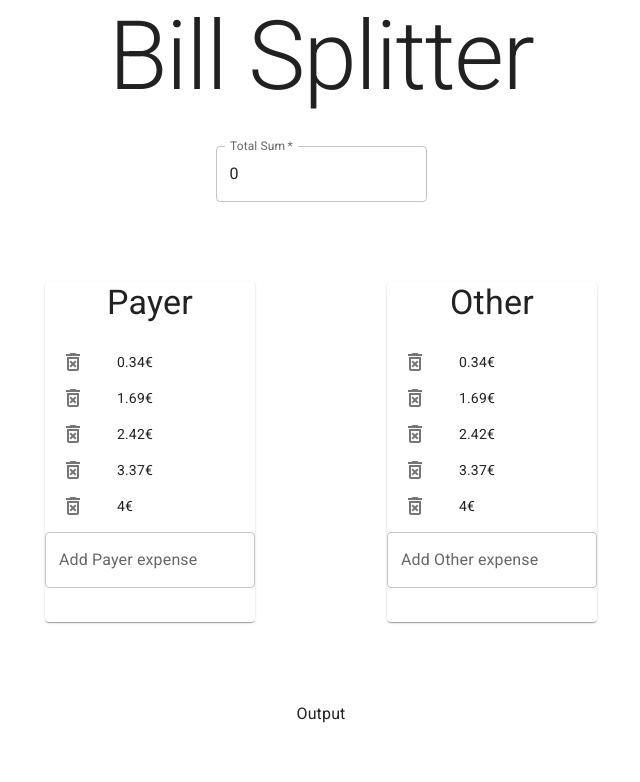
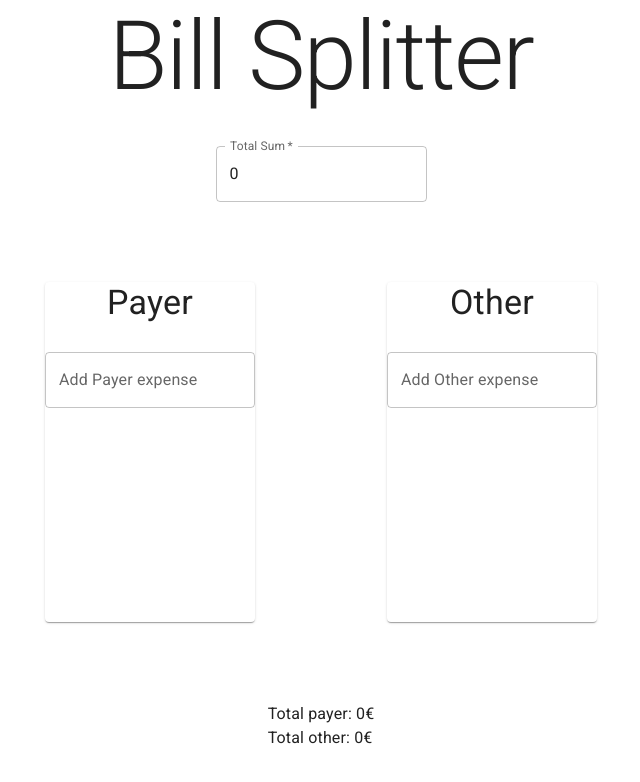
Before and after one commit to samjazaaa/Billsplitter, a React (Create React App) app: page / in a window 1280 px wide. Shown: the top 782 px of the page, without its empty margins (319-959 px from the left). Built offline with nearby package versions, Linux system fonts and the light colour scheme.

Commit message:
added calculation for values and output

```diff
--- a/src/App.tsx
+++ b/src/App.tsx
@@ -4,10 +4,10 @@ import SplittingCard from './SplittingCard';
 
 function App() {
 
-  const [total, setTotal] = useState(0);
+  const [total, setTotal] = useState<number>(0);
 
-  const [payer, setPayer] = useState([0.34, 1.69, 2.42, 3.37, 4.00]);
-  const [other, setOther] = useState([0.34, 1.69, 2.42, 3.37, 4.00]);
+  const [payer, setPayer] = useState<number[]>([]);
+  const [other, setOther] = useState<number[]>([]);
 
   const handleChangeTotal = (event: React.ChangeEvent<HTMLInputElement>) => {
 
@@ -27,6 +27,18 @@ function App() {
     }
   }
 
+  const calculatePart = () => {
+
+    const payerPart = payer.reduce((prev, curr) => prev + curr, 0);
+    const otherPart = other.reduce((prev, curr) => prev + curr, 0);
+
+    const shared = (total - payerPart - otherPart) / 2;
+
+    const payerTotal = Math.round(shared + payerPart * 100) / 100;
+    const otherTotal = Math.round(shared + otherPart * 100) / 100;
+    return [payerTotal, otherTotal];
+  }
+
   return (
     <Container maxWidth="sm">
       <Typography variant="h1" align='center' gutterBottom>Bill Splitter</Typography>
@@ -44,7 +56,8 @@ function App() {
             </Grid>
           </Grid>
           <Grid item>
-            Output
+            <Typography variant='body1'>Total payer: {calculatePart()[0]}€</Typography>
+            <Typography variant='body1'>Total other: {calculatePart()[1]}€</Typography>
           </Grid>
         </Grid>
       </form>
```
